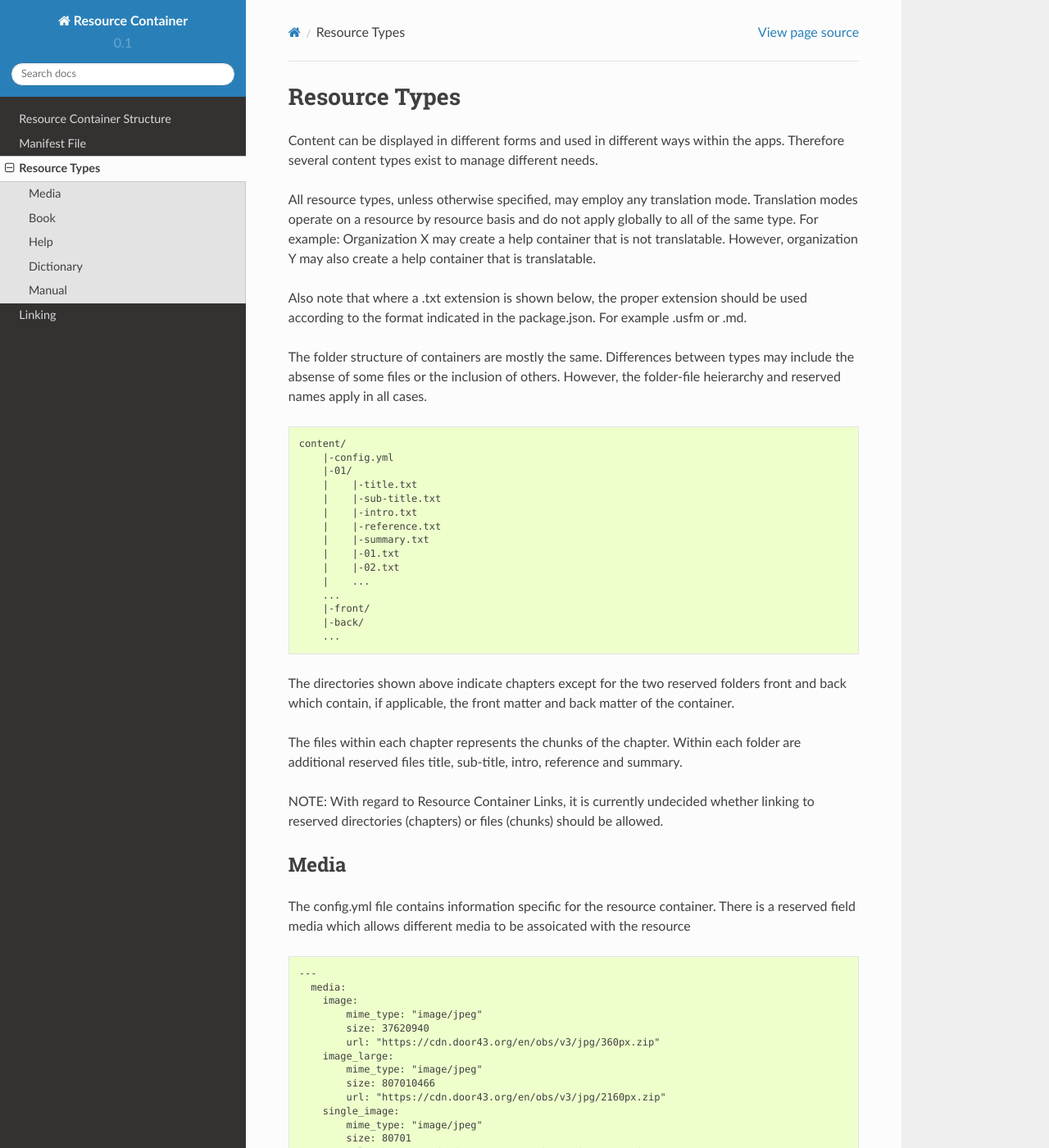
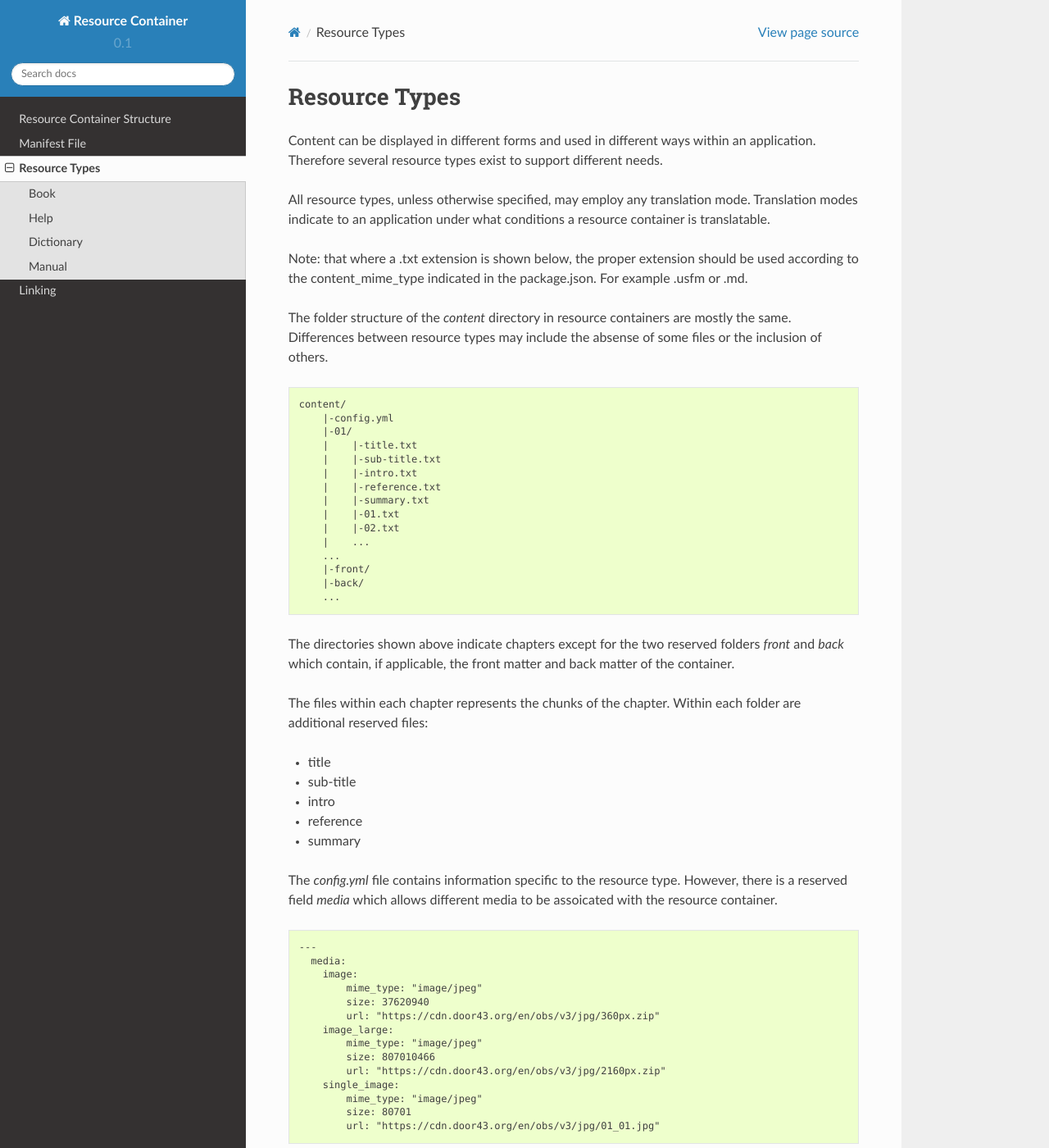
Before and after one commit to unfoldingWord-dev/Resource-Container, a Sphinx documentation site: the page built from docs/resource_types.rst, in a window 1280 px wide and 1400 px high. Shown: the whole window at 82% size. Built offline with Sphinx 7.4.7 and the Read the Docs theme 2.0.0, drawn with Linux system fonts in a browser that asks for light colours; some of the changed text lies outside the part shown.

Commit message:
improving formatting of docs.

```diff
--- a/docs/resource_types.rst
+++ b/docs/resource_types.rst
@@ -1,13 +1,13 @@
 Resource Types
 ==============
 
-Content can be displayed in different forms and used in different ways within the apps. Therefore several content types exist to manage different needs.
+Content can be displayed in different forms and used in different ways within an application. Therefore several resource types exist to support different needs.
 
-All resource types, unless otherwise specified, may employ any translation mode. Translation modes operate on a resource by resource basis and do not apply globally to all of the same type. For example: Organization X may create a help container that is not translatable. However, organization Y may also create a help container that is translatable.
+All resource types, unless otherwise specified, may employ any translation mode. Translation modes indicate to an application under what conditions a resource container is translatable.
 
-Also note that where a .txt extension is shown below, the proper extension should be used according to the format indicated in the package.json. For example .usfm or .md.
+Note: that where a .txt extension is shown below, the proper extension should be used according to the content_mime_type indicated in the package.json. For example .usfm or .md.
 
-The folder structure of containers are mostly the same. Differences between types may include the absense of some files or the inclusion of others. However, the folder-file heierarchy and reserved names apply in all cases.
+The folder structure of the `content` directory in resource containers are mostly the same. Differences between resource types may include the absense of some files or the inclusion of others.
 
 .. code-block:: none
 
@@ -27,17 +27,17 @@ The folder structure of containers are mostly the same. Differences between type
         |-back/
         ...
 
-The directories shown above indicate chapters except for the two reserved folders front and back which contain, if applicable, the front matter and back matter of the container.
+The directories shown above indicate chapters except for the two reserved folders `front` and `back` which contain, if applicable, the front matter and back matter of the container.
 
-The files within each chapter represents the chunks of the chapter. Within each folder are additional reserved files title, sub-title, intro, reference and summary.
+The files within each chapter represents the chunks of the chapter. Within each folder are additional reserved files:
 
-NOTE: With regard to Resource Container Links, it is currently undecided whether linking to reserved directories (chapters) or files (chunks) should be allowed.
+- title
+- sub-title
+- intro
+- reference
+- summary
 
-
-Media
------
-
-The config.yml file contains information specific for the resource container. There is a reserved field media which allows different media to be assoicated with the resource
+The `config.yml` file contains information specific to the resource type. However, there is a reserved field `media` which allows different media to be assoicated with the resource container.
 
 .. code-block:: none
 
@@ -85,8 +88,7 @@ If you want to provide hierarchy to media files in a zip archive without using f
     my_obs_media.zip/
         |-01_01.jpg
         |-01_02.jpg
-
-In the example above we have defined the accompanying images for the first two chunks in OBS.
+        ...
 
 Implementation Notes:
 When downloaded, the media should be stored in a central location where each media type is stored under a folder named according to it's type. e.g. /media/image_large.
@@ -126,7 +128,7 @@ Related resources can be indicated in the config.yml file:
             - "image://gen/ulb/01:01"
 
 Implementation Notes:
-Related resource as shown above may be displayed along side the book content in order to provide contextual information.
+Related resources as shown above may be displayed in the application along the side of the book content in order to provide contextual information.
 
 The table of contents built with small blocks as shown below. All of the fields in the blocks are optional:
 
```
Also changed, not shown: other parts of docs/resource_types.rst (+9 -6 lines).
